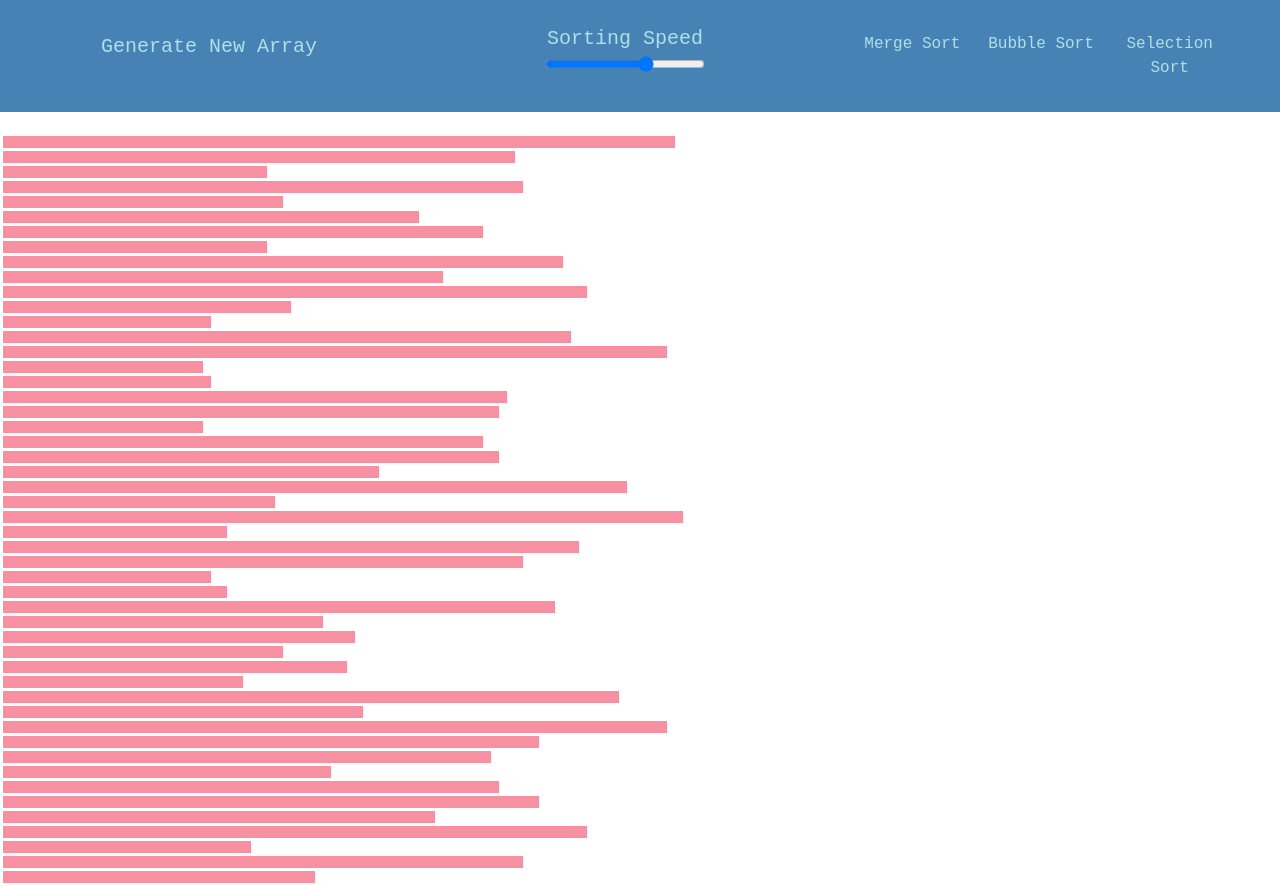
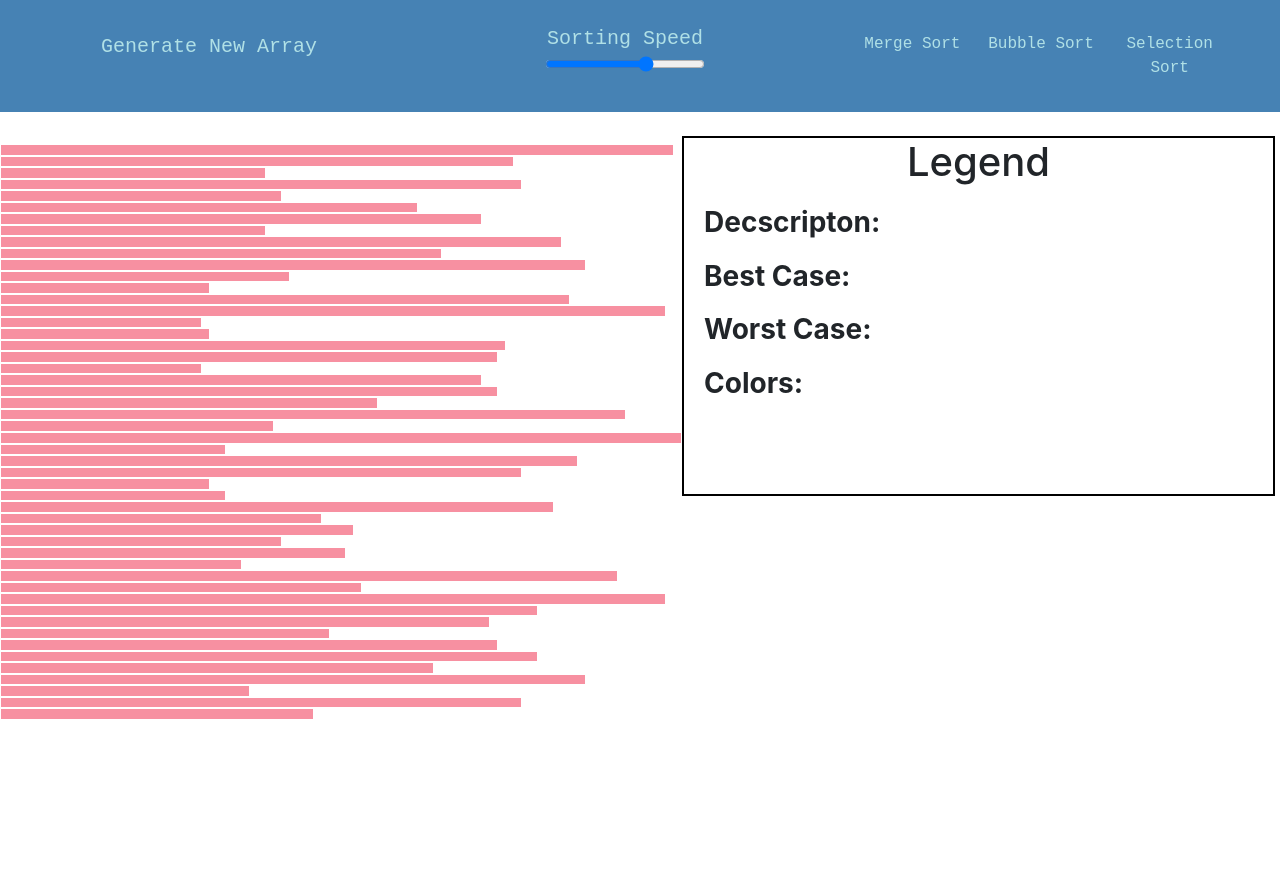
Before and after one commit to nickkdb/Sorting-Visualizer, a React (Create React App) app in the folder app/: page / in a window 1280 px wide. After the commit the page ends 856 px from the top, so only its background shows below. Built offline with nearby package versions, Linux system fonts and the light colour scheme.

Commit message:
added legend for easier comprehension for the user

```diff
--- a/app/src/components/Header.js
+++ b/app/src/components/Header.js
@@ -7,7 +7,6 @@ function Header(props) {
 
   const handleSlide= (event) => {
     setSlider(event.target.value);
-    // props.changeSize(event.target.value);
   }
 
     const style= {
--- /dev/null
+++ b/app/src/components/Legend.js
@@ -0,0 +1,19 @@
+import React from 'react';
+import "../styles/legend.css";
+
+function Legend(props) {
+
+
+    return (
+        <>
+        <h1>Legend</h1>
+
+        <h5 className="text"><strong>Decscripton: </strong>{props.desc}</h5>
+        <h5 className="text"><strong>Best Case: </strong>{props.bestCase}</h5>
+        <h5 className="text"><strong>Worst Case: </strong>{props.worstCase}</h5>
+        <h5 className="text"><h3>Colors: </h3>{props.colors}</h5>
+        </>
+    )
+}
+
+export default Legend;
--- a/app/src/pages/Application.js
+++ b/app/src/pages/Application.js
@@ -6,10 +6,12 @@ import { setWidth } from "../utils/width";
 import { startSelection } from "../components/selection";
 import { getAnimations } from "../components/merge";
 import { startAnimation } from "../components/animateMerge";
+import Legend from "../components/Legend";
 
 function Application() {
 
     const [array, setArray] = useState([]);
+    const [legend, setLegend]= useState(null);
 
     useEffect(() => {
         generateArr();
@@ -32,16 +34,57 @@ function Application() {
     }
 
     const bubbleSort= (speed) => {
+
+        let obj= {
+            desc: "Bubble sort swaps an element until it reaches a larger element, and then continues that process for the rest of the iteration. Each iteration will result in the largest number reaching its correct position.",
+            bestcase: "O(n)",
+            worstcase: "O(n^2)",
+            color: (
+                <>
+                <h5 style={{color: "darkviolet"}}>Purple: <span>Means algorithm is currently viewing element(s)</span></h5>
+                <h5 style={{color: "red"}}>Red: <span>Means algorithm is swapping element(s)</span></h5>
+                </>
+            )
+        }
+        setLegend(obj);
+
         startBubble(array, speed);
     }
 
     const selectionSort= (speed) => {
         let adjustedSpeed= (speed * 3) / 4;
+
+        let obj= {
+            desc: "Selection sort keeps track of the smallest element on every iteration, and swaps that element into its position. Each iteration will result in the smallest number reaching its correct position.",
+            bestcase: "O(n^2)",
+            worstcase: "O(n^2)",
+            color: (
+                <>
+                <h5 style={{color: "limegreen"}}>Green: <span>Shows the current smallest element of iteration</span></h5>
+                <h5 style={{color: "darkviolet"}}>Purple: <span>Means algorithm is currently viewing element(s)</span></h5>
+                <h5 style={{color: "red"}}>Red: <span>Means algorithm is swapping element(s)</span></h5>
+                </>
+            )
+        }
+        setLegend(obj);
         startSelection(array, adjustedSpeed);
     }
 
     const mergeSort= async (sp) => {
+        console.log(legend);
         let speed= (sp * 3) / 4;
+        let obj= {
+            desc: "Merge sort divides the array into halves until it reaches one, then it sorts the pieces, and combines the array back together",
+            bestcase: "O(nLogn)",
+            worstcase: "O(nLogn)",
+            color: (
+                <>
+                <h5 style={{color: "darkviolet"}}>Purple: <span>Means algorithm is currently viewing element(s)</span></h5>
+                <h5 style={{color: "red"}}>Red: <span>Means algorithm is swapping element(s)</span></h5>
+                </>
+            )
+        }
+        setLegend(obj);
 
         let res= getAnimations(array);
         startAnimation(res[0], res[1], speed);
@@ -64,10 +107,21 @@ function Application() {
         selectionSort= {selectionSort}
         mergeSort= {mergeSort}
         />
-
-        <div id="container">
+    <div id="grid">
+        <div id="container" style={{width: "50%"}}>
             {unsorted}
         </div>
+        <div id="legendbox">
+            <div id="legend">
+                <Legend
+                desc={(legend !== null ? legend.desc : null)}
+                bestCase={(legend !== null ? legend.bestcase : null)}
+                worstCase={(legend !== null ? legend.worstcase : null)}
+                colors={(legend !== null ? legend.color : null)}
+                />
+            </div>
+        </div>
+    </div>
         </>
     )
 }
--- a/app/src/styles/array.css
+++ b/app/src/styles/array.css
@@ -6,15 +6,27 @@
     font: 10px sans-serif;
     background-color: rgb(247, 144, 161);
     text-align: right;
-    padding: 6px;
-    margin: 3px;
+    margin: 1px;
     color: white;
 }
 
-.container {
-    height: fit-content;
-    /* position: absolute;
-    top: 15vh; */
+#container {
+    height: 80%;
     margin-left: 0;
-    margin-top: 1vh
+    margin-top: 1vh;
+    display: grid;
+    grid-auto-flow: column;
+    grid-template-rows: repeat(50, 1fr);
 }
+
+#grid {
+    display: grid;
+    grid-template-columns: 1fr 1fr;
+    height: 90vmin;
+}
+
+#legend {
+    border: 2px solid black;
+    height: 50%;
+    margin-right: 5px;
+}
--- /dev/null
+++ b/app/src/styles/legend.css
@@ -0,0 +1,15 @@
+.text {
+    text-align: left;
+    margin-top: 20px;
+    margin-left: 20px;
+}
+
+strong {
+    font-size: 1.75rem;
+}
+h3 {
+    font-weight: bold;
+}
+span {
+    font-weight: 400;
+}
```
